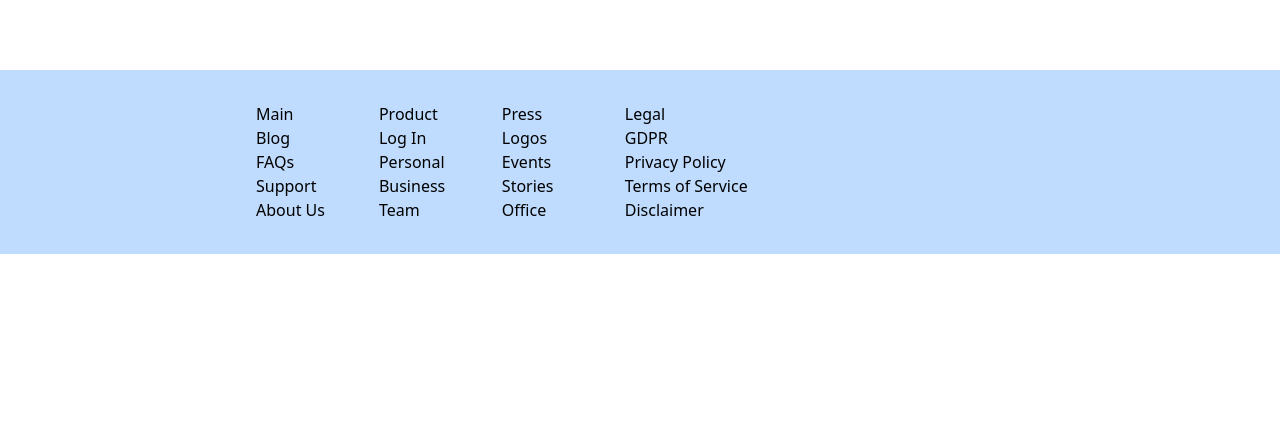
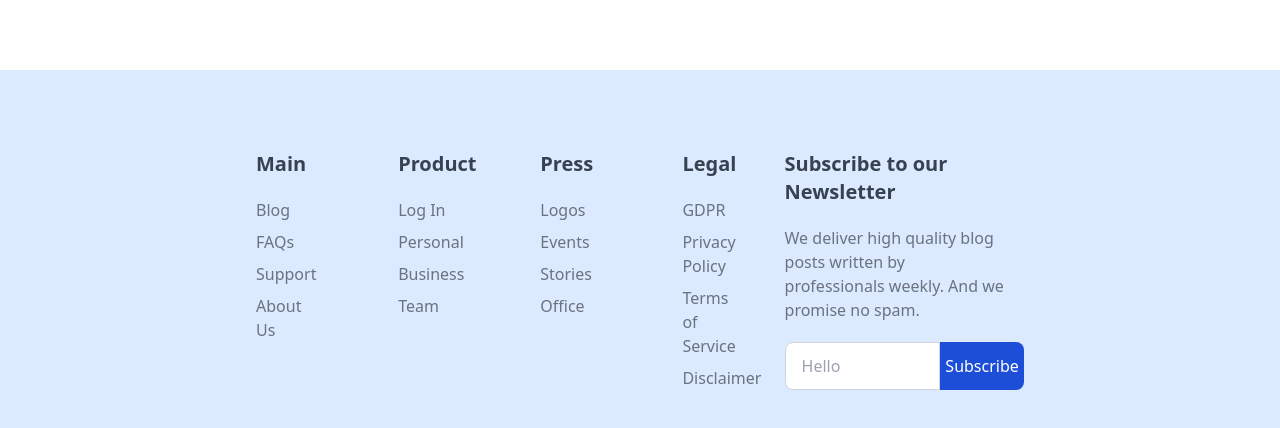
Before and after one commit to Torycd/companyfolio, a React (Create React App) app: page / in a window 1280 px wide. Shown: the part 3246-3674 px from the top of the page. Before the commit the page ends 3500 px from the top, so only its background shows below. Built offline with nearby package versions, Linux system fonts and the light colour scheme.

Commit message:
Project sm to be adjusted

```diff
--- a/src/components/Footer/Footer.jsx
+++ b/src/components/Footer/Footer.jsx
@@ -1,48 +1,68 @@
 // import React from 'react'
 
 const Footer = () => {
+  const footHeder = "font-bold text-xl mb-5";
+  const footNav =
+    "transition ease-in-out duration-500 underline-offset-4 text-gray-500 hover:underline font-medium";
   return (
-    <div className="mt-20 bg-blue-200 lg:px-64 md:px-24 sm:px-10 px-4 py-8">
-      <div className="flex">
-        <div className="grid md:grid-cols-4">
+    <div className="mt-20 bg-blue-100 lg:px-64 md:px-24 sm:px-10 px-4 py-20 text-gray-500">
+      <div className="flex flex-col md:flex-row md:justify-between md:gap-10">
+        <div className="grid md:grid-cols-4 gap-20 text-gray-700">
           <div>
-            <h2>Main</h2>
-            <ul>
-              <li>Blog</li>
-              <li>FAQs</li>
-              <li>Support</li>
-              <li>About Us</li>
+            <h2 className={footHeder}>Main</h2>
+            <ul className="flex flex-col gap-2">
+              <li className={footNav}>Blog</li>
+              <li className={footNav}>FAQs</li>
+              <li className={footNav}>Support</li>
+              <li className={footNav}>About Us</li>
             </ul>
           </div>
           <div>
-            <h2>Product</h2>
-            <ul>
-              <li>Log In</li>
-              <li>Personal</li>
-              <li>Business</li>
-              <li>Team</li>
+            <h2 className={footHeder}>Product</h2>
+            <ul className="flex flex-col gap-2">
+              <li className={footNav}>Log In</li>
+              <li className={footNav}>Personal</li>
+              <li className={footNav}>Business</li>
+              <li className={footNav}>Team</li>
             </ul>
           </div>
           <div>
-            <h2>Press</h2>
-            <ul>
-              <li>Logos</li>
-              <li>Events</li>
-              <li>Stories</li>
-              <li>Office</li>
+            <h2 className={footHeder}>Press</h2>
+            <ul className="flex flex-col gap-2">
+              <li className={footNav}>Logos</li>
+              <li className={footNav}>Events</li>
+              <li className={footNav}>Stories</li>
+              <li className={footNav}>Office</li>
             </ul>
           </div>
           <div>
-            <h2>Legal</h2>
-            <ul>
-              <li>GDPR</li>
-              <li>Privacy Policy</li>
-              <li>Terms of Service</li>
-              <li>Disclaimer</li>
+            <h2 className={footHeder}>Legal</h2>
+            <ul className="flex flex-col gap-2">
+              <li className={footNav}>GDPR</li>
+              <li className={footNav}>Privacy Policy</li>
+              <li className={footNav}>Terms of Service</li>
+              <li className={footNav}>Disclaimer</li>
             </ul>
           </div>
         </div>
-        <div className=""></div>
+        <div className="">
+          <h2 className={`text-gray-700 ${footHeder}`}>
+            Subscribe to our Newsletter
+          </h2>
+          <p className="text-wrap font-medium text-gray-500 mb-5">
+            We deliver high quality blog posts written by<br></br> professionals
+            weekly. And we promise no spam.
+          </p>
+          <div className="w-full h-12 flex">
+            <input
+              placeholder="Hello"
+              className="h-full w-[65%] px-4 border border-gray-300 rounded-tl-lg rounded-bl-lg focus:outline focus:outline-blue-700 focus:outline-2"
+            />
+            <button className="h-full w-[35%] rounded-br-lg rounded-tr-lg text-white bg-blue-700 hover:bg-blue-800 transition duration-300">
+              Subscribe
+            </button>
+          </div>
+        </div>
       </div>
       <div></div>
     </div>
```
